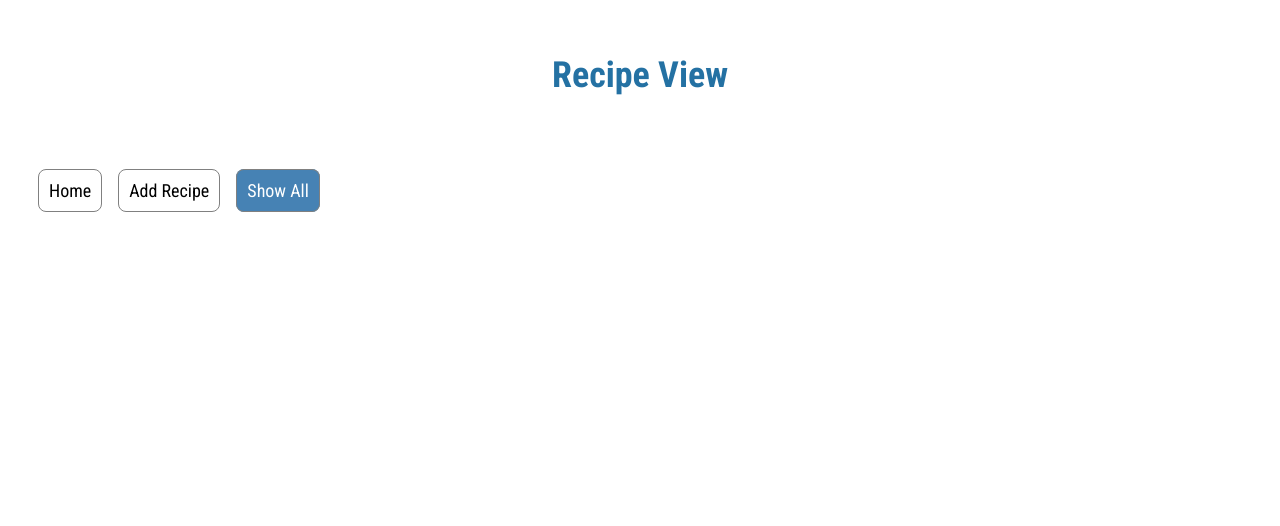
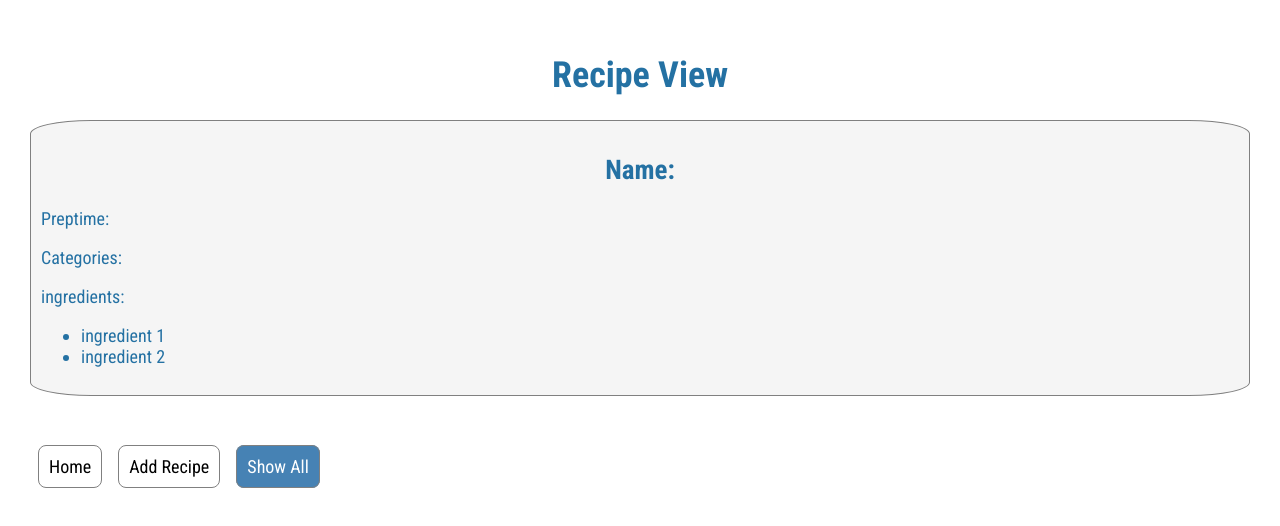
Before and after one commit to QuanXuuu/Capstone-project, a React (Create React App) app: page /recipes/all in a window 1280 px wide. Shown: the top 526 px of the page. Built offline with nearby package versions, Linux system fonts and the light colour scheme.

Commit message:
Add card style for ViewPage

```diff
--- a/src/pages/RecipeView.js
+++ b/src/pages/RecipeView.js
@@ -2,16 +2,37 @@ import styled from 'styled-components';
 
 export default function RecipeView() {
   return (
-    <Container>
-      <Headline>Recipe View</Headline>
-    </Container>
+    <PageContainer>
+      <PageHeadline>Recipe View</PageHeadline>
+      <CardContainder>
+        <CardHeader>Name:</CardHeader>
+        <p>Preptime:</p>
+        <p>Categories:</p>
+        <p>ingredients:</p>
+        <ul>
+          <li>ingredient 1</li>
+          <li>ingredient 2</li>
+        </ul>
+      </CardContainder>
+    </PageContainer>
   );
 }
 
-const Container = styled.main`
+const PageContainer = styled.main`
   padding: 30px;
 `;
 
-const Headline = styled.h1`
+const PageHeadline = styled.h1`
   text-align: center;
 `;
+
+const CardContainder = styled.div`
+  background-color: whitesmoke;
+  border: 1px solid gray;
+  border-radius: 5%;
+  padding: 10px;
+`;
+
+const CardHeader = styled.h2`
+  text-align: center;
+`;
```
